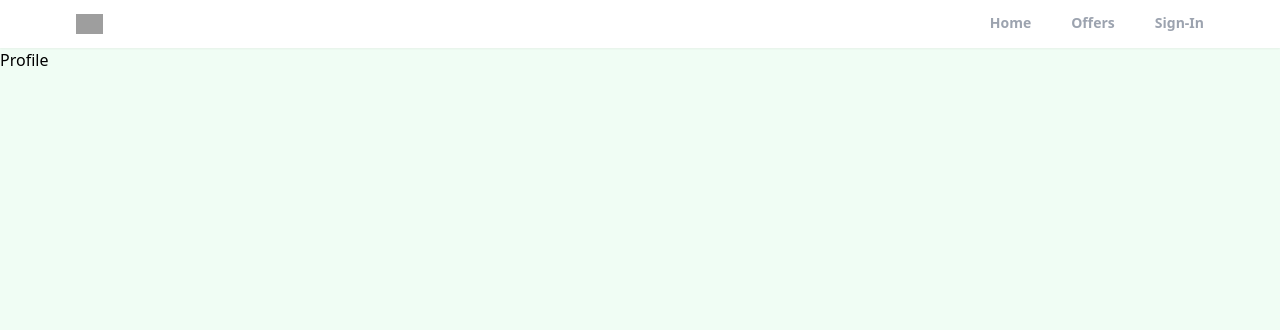
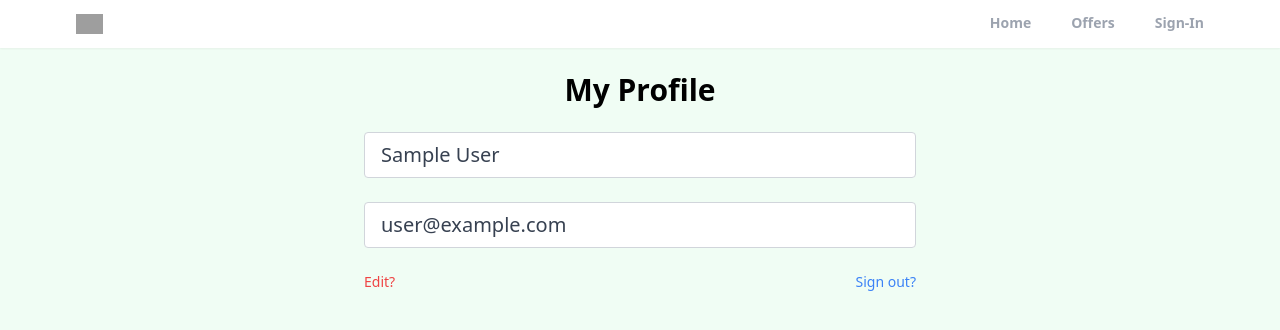
Before and after one commit to izaakdale/realtor-clone, a React (Create React App) app: page /profile in a window 1280 px wide. Shown: the top 330 px of the page. Built offline with nearby package versions, Linux system fonts and the light colour scheme; no server answers; sample sign-in values are in the browser's storage; grey boxes are pictures that could not be loaded.

Commit message:
added private route functionality for profile page

```diff
--- a/src/App.js
+++ b/src/App.js
@@ -8,6 +8,7 @@
 import Header from './components/Header';
 import { ToastContainer } from 'react-toastify';
 import 'react-toastify/dist/ReactToastify.css';
+import PrivateRoute from './components/PrivateRoute';
 
 function App() {
   return (
@@ -16,7 +17,9 @@
         <Header />
         <Routes>
           <Route path='/' element={<Home />} />
-          <Route path='/profile' element={<Profile />} />
+          <Route path='/profile' element={<PrivateRoute />}>
+            <Route path='/profile' element={<Profile />} />
+          </Route>
           <Route path='/sign-in' element={<SignIn />} />
           <Route path='/sign-up' element={<SignUp />} />
           <Route path='/forgot-password' element={<ForgotPassword />} />
--- /dev/null
+++ b/src/components/PrivateRoute.jsx
@@ -0,0 +1,11 @@
+import React from 'react';
+import { Outlet, Navigate } from 'react-router';
+import { useAuthStatus } from '../hooks/useAuthStatus';
+
+export default function PrivateRoute() {
+  const { loggedIn, checkingStatus } = useAuthStatus();
+  if (checkingStatus) {
+    return <h3>loading...</h3>;
+  }
+  return loggedIn ? <Outlet /> : <Navigate to='/sign-in' />;
+}
--- /dev/null
+++ b/src/hooks/useAuthStatus.jsx
@@ -0,0 +1,20 @@
+import { getAuth, onAuthStateChanged } from 'firebase/auth';
+import { useEffect, useState } from 'react';
+
+export function useAuthStatus() {
+  const [loggedIn, setLoggedIn] = useState(false);
+  const [checkingStatus, setCheckingStatus] = useState(true);
+
+  useEffect(() => {
+    const auth = getAuth();
+    onAuthStateChanged(auth, (user) => {
+      if (user) {
+        setLoggedIn(true);
+      }
+      setCheckingStatus(false);
+    });
+    return () => {};
+  }, []);
+
+  return { loggedIn, checkingStatus };
+}
--- a/src/pages/Profile.jsx
+++ b/src/pages/Profile.jsx
@@ -1,5 +1,56 @@
-import React from 'react';
+import { getAuth } from 'firebase/auth';
+import React, { useState } from 'react';
+import { useNavigate } from 'react-router';
 
 export default function Profile() {
-  return <div>Profile</div>;
+  const auth = getAuth();
+  const navigate = useNavigate();
+  const [formData, setFormData] = useState({
+    name: auth.currentUser.displayName,
+    email: auth.currentUser.email,
+  });
+  const { name, email } = formData;
+
+  function onSignOutClick(e) {
+    auth.signOut();
+    navigate('/');
+  }
+
+  return (
+    <>
+      <section className='max-w-6xl mx-auto flex justify-center items-center flex-col'>
+        <h1 className='text-3xl text-center mt-6 font-bold'>My Profile</h1>
+        <div className='w-full md:w-[50%] mt-6 px-3'>
+          <form action=''>
+            <input
+              type='text'
+              id='name'
+              value={name}
+              disabled={true}
+              className='mb-6 w-full px-4 py-2 text-xl text-gray-700 bg-white border-gray-300 rounded transition ease-in-out duration-200'
+            />
+            <input
+              type='text'
+              id='email'
+              value={email}
+              disabled={true}
+              className='mb-6 w-full px-4 py-2 text-xl text-gray-700 bg-white border-gray-300 rounded transition ease-in-out duration-200'
+            />
+
+            <div className='flex justify-between text-sm'>
+              <p className='text-red-500 hover:text-red-700 cursor-pointer'>
+                <span>Edit?</span>
+              </p>
+              <p
+                onClick={onSignOutClick}
+                className='text-blue-500 hover:text-blue-700 cursor-pointer'
+              >
+                Sign out?
+              </p>
+            </div>
+          </form>
+        </div>
+      </section>
+    </>
+  );
 }
```
